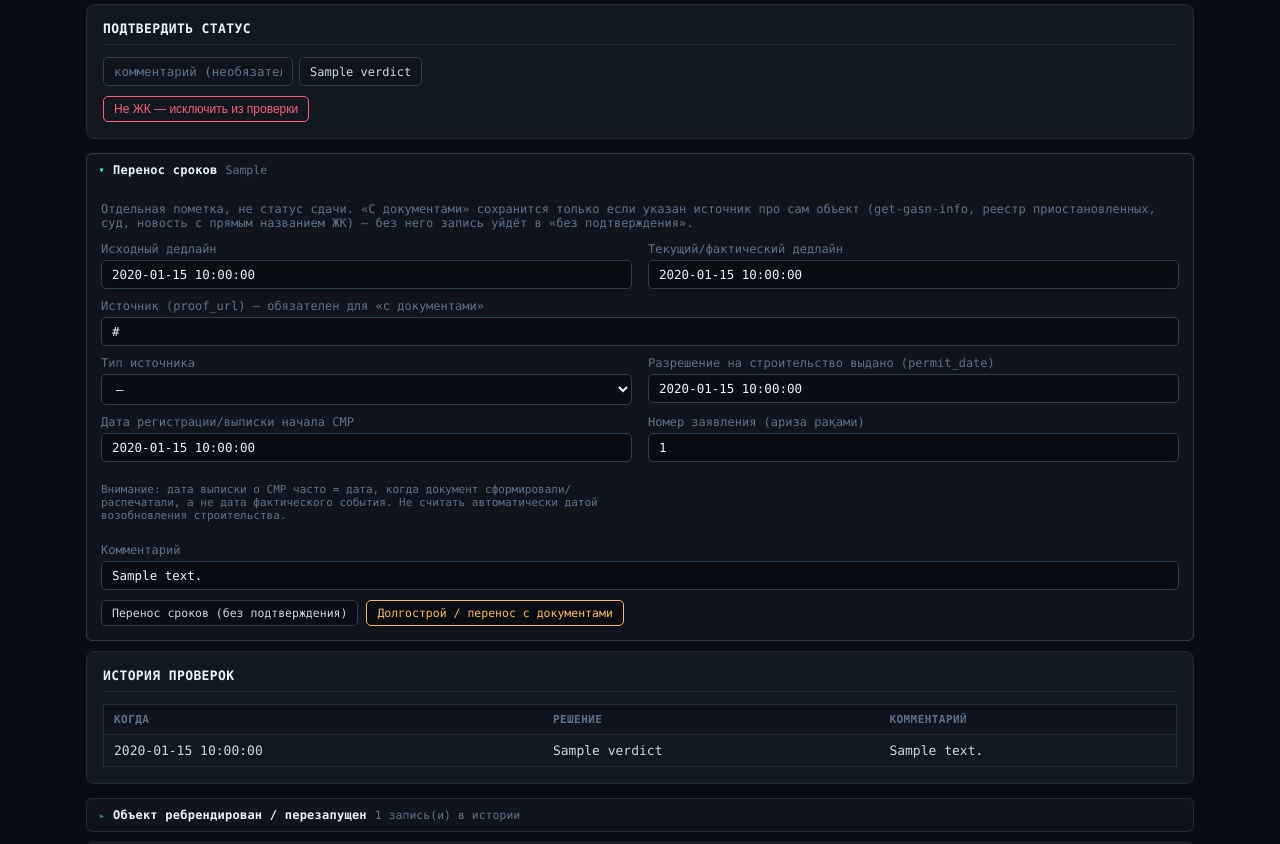
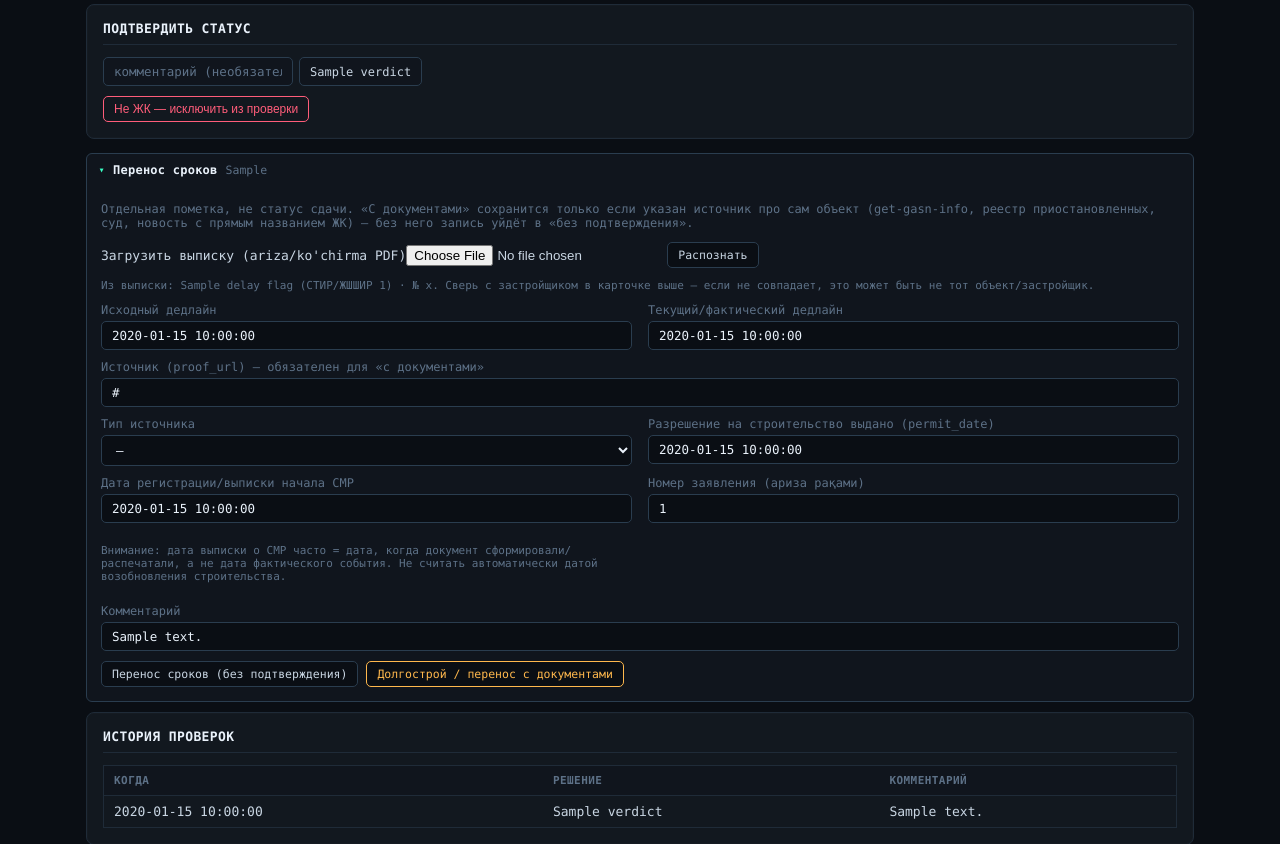
Before and after one commit to amulanga9/CAM, a Flask app: template admin/templates/complex_detail.html in a window 1280 px wide, after a click that opens the changed part. Shown: the part 1036-1880 px from the top of the page. Run offline with Flask 3, Linux system fonts and the light colour scheme; the template is opened without the code that fills it: most values are stand-ins (such as "Sample title", 1, 10 or a date in 2020); form fields are guessed from the names that the template uses.

Commit message:
Parse ariza/ko'chirma PDF uploads to auto-fill delay_flags fields
Extracts application_number, СМР registration date, doc hash, and
applicant name/tax id from the gov.uz registration extract PDF (both
Cyrillic/Latin Uzbek alphabets, company or individual applicant),
tested against 4 real-world samples. Expertise/architecture-council
PDFs use a different table-based layout and are out of scope — not
reliably parseable with plain text regex.

```diff
--- a/admin/app.py
+++ b/admin/app.py
@@ -15,6 +15,7 @@ from pathlib import Path
 
 from flask import Flask, g, redirect, render_template, request, url_for
 
+import ariza_parser
 from import_master import FIELD_ALIASES, build_manual_schema, migrate_complexes, to_float
 
 DB_PATH = Path(__file__).parent / 'cam_admin.db'
@@ -355,6 +356,44 @@ def set_delay_flag(cam_id):
     return redirect(url_for('complex_detail', cam_id=cam_id))
 
 
+@app.route('/complex/<cam_id>/delay/parse-ariza', methods=['POST'])
+def parse_ariza_pdf(cam_id):
+    """Загрузка PDF выписки (ariza/ko'chirma) — поля вытаскиваются автоматически
+    и сохраняются как черновик в delay_flags (delay_type не трогаем, если
+    запись уже есть — пользователь сам решает unconfirmed/confirmed отдельно)."""
+    f = request.files.get('ariza_pdf')
+    if not f or not f.filename:
+        return 'нет файла', 400
+    try:
+        parsed = ariza_parser.parse_file(f.stream)
+    except Exception as e:
+        return render_complex_detail(cam_id, delay_parse_error=str(e))
+
+    db = get_db()
+    existing = db.execute(
+        'SELECT delay_type FROM manual.delay_flags WHERE cam_id=?', (cam_id,)
+    ).fetchone()
+    delay_type = existing['delay_type'] if existing else 'unconfirmed'
+    db.execute('''
+        INSERT INTO manual.delay_flags (
+            cam_id, delay_type, application_number, smr_registration_date,
+            doc_hash, applicant_name, tax_id, updated_at
+        ) VALUES (?,?,?,?,?,?,?,?)
+        ON CONFLICT(cam_id) DO UPDATE SET
+            application_number=excluded.application_number,
+            smr_registration_date=excluded.smr_registration_date,
+            doc_hash=excluded.doc_hash, applicant_name=excluded.applicant_name,
+            tax_id=excluded.tax_id, updated_at=excluded.updated_at
+    ''', (
+        cam_id, delay_type,
+        parsed.get('application_number'), parsed.get('created_at'),
+        parsed.get('doc_hash'), parsed.get('applicant_name'), parsed.get('tax_id'),
+        datetime.now(timezone.utc).isoformat(),
+    ))
+    db.commit()
+    return redirect(url_for('complex_detail', cam_id=cam_id))
+
+
 def dedupe_phases(phases):
     """Несколько листов могут содержать буквально одну и ту же запись
     (тот же статус/дедлайн/факт. сдача) — это не разные корпуса, а просто
@@ -373,7 +412,7 @@ def dedupe_phases(phases):
     return [merged[sig] for sig in order]
 
 
-def render_complex_detail(cam_id, rebrand_form=None, rebrand_error=None):
+def render_complex_detail(cam_id, rebrand_form=None, rebrand_error=None, delay_parse_error=None):
     db = get_db()
     row = db.execute('SELECT * FROM complexes WHERE cam_id=?', (cam_id,)).fetchone()
     if row is None:
@@ -400,6 +439,7 @@ def render_complex_detail(cam_id, rebrand_form=None, rebrand_error=None):
         verdicts=VERDICTS, rebrands=rebrands, phases=phases, holdings=holdings,
         delay_flag=delay_flag, delay_types=DELAY_TYPES, proof_types=PROOF_TYPES,
         rebrand_form=rebrand_form or {}, rebrand_error=rebrand_error,
+        delay_parse_error=delay_parse_error,
     )
 
 
--- /dev/null
+++ b/admin/ariza_parser.py
@@ -0,0 +1,71 @@
+"""
+Парсер "ariza"/"ko'chirma" PDF (выписка о регистрации объекта для начала СМР,
+портал shaffofqurilish.uz / my.gov.uz). Документы встречаются на двух
+алфавитах узбекского (кириллица/латиница) и с опечатками в самих официальных
+формах ("яратилган" / "яратилинган"), поэтому каждое поле описано списком
+вариантов, а не одной регуляркой. Проверено на 4 реальных образцах (юрлицо и
+физлицо-застройщик, оба алфавита, КЎЧИРМА и RUXSATNOMA) — все поля совпали.
+
+Экспертные заключения (xulosa) — другой шаблон с табличной вёрсткой, сюда не
+включены: наивное извлечение текста путает порядок "метка/значение", для
+надёжного парсинга нужна работа с таблицами PDF, а не просто текст.
+"""
+import re
+
+import pypdf
+
+FIELD_VARIANTS = {
+    'created_at': [
+        r"[ҲH]ужжат\s+яратил(?:ган|инган)\s+сана:\s*([0-9-]{10})",
+        r"Hujjat\s+yaratilgan\s+sana:\s*([0-9-]{10})",
+    ],
+    'application_number': [
+        r"Ариза\s+рақами:\s*(\d+)",
+        r"Ariza\s+raqami:\s*(\d+)",
+    ],
+    'tax_id_legal': [  # СТИР — юрлицо
+        r"СТИР:\s*(\d+)",
+        r"STIR:\s*(\d+)",
+    ],
+    'tax_id_individual': [  # ЖШШИР/JShShIR — физлицо (личный номер)
+        r"ЖШШИР:\s*(\d+)",
+        r"JShShIR:\s*(\d+)",
+    ],
+    'doc_title': [
+        r"((?:Қурилиш-монтаж|Qurilish-montaj)[\s\S]{0,150}?(?:КЎЧИРМА|KO['‘’]?CHIRMA|RUXSATNOMA))",
+    ],
+}
+
+NAME_VARIANTS = [
+    r"[ҲH]ужжат\s+берилган:\s*([\s\S]+?)\s*(?=СТИР:|ЖШШИР:)",
+    r"Hujjat\s+berilgan:\s*([\s\S]+?)\s*(?=STIR:|JShShIR:)",
+]
+
+DOC_HASH_RE = r"№\s*([0-9a-fA-F-]{20,})"
+
+
+def extract_text(file_obj):
+    reader = pypdf.PdfReader(file_obj)
+    return '\n'.join(page.extract_text() or '' for page in reader.pages)
+
+
+def _first_match(text, patterns):
+    for pat in patterns:
+        m = re.search(pat, text, re.IGNORECASE)
+        if m:
+            return re.sub(r'\s+', ' ', m.group(1)).replace('"', '').replace('“', '').replace('”', '').strip()
+    return None
+
+
+def parse(text):
+    out = {'doc_hash': _first_match(text, [DOC_HASH_RE])}
+    for field, patterns in FIELD_VARIANTS.items():
+        out[field] = _first_match(text, patterns)
+    out['applicant_name'] = _first_match(text, NAME_VARIANTS)
+    out['tax_id'] = out['tax_id_legal'] or out['tax_id_individual']
+    out['is_individual'] = bool(out['tax_id_individual']) and not out['tax_id_legal']
+    return out
+
+
+def parse_file(file_obj):
+    return parse(extract_text(file_obj))
--- a/admin/import_master.py
+++ b/admin/import_master.py
@@ -350,10 +350,14 @@ def build_manual_schema(conn):
         updated_at        TEXT,
         permit_date            TEXT,   -- Qurilishga ruxsat berilgan sana — дата выдачи разрешения на строительство
         smr_registration_date  TEXT,   -- дата из выписки о регистрации начала СМР (может совпадать с датой генерации документа, а не события)
-        application_number     TEXT    -- Ариза рақами — номер заявления, для сверки документов друг с другом
+        application_number     TEXT,   -- Ариза рақами — номер заявления, для сверки документов друг с другом
+        doc_hash               TEXT,   -- № выписки (уникальный номер документа на repo.gov.uz) — для повторной проверки/дедупа загрузок
+        applicant_name         TEXT,   -- "Ҳужжат берилган" — застройщик/физлицо из самой выписки, для сверки с complexes.developer_name
+        tax_id                 TEXT    -- СТИР (юрлицо) или ЖШШИР (физлицо) из выписки, для сверки с complexes.developer_inn
     );
     ''')
-    for col in ('permit_date', 'smr_registration_date', 'application_number'):
+    for col in ('permit_date', 'smr_registration_date', 'application_number',
+                'doc_hash', 'applicant_name', 'tax_id'):
         try:
             conn.execute(f'ALTER TABLE manual.delay_flags ADD COLUMN {col} TEXT')
         except sqlite3.OperationalError:
--- a/admin/templates/complex_detail.html
+++ b/admin/templates/complex_detail.html
@@ -180,6 +180,21 @@ details.block .block-body button:hover{border-color:var(--accent);color:var(--ac
       Отдельная пометка, не статус сдачи. «С документами» сохранится только если указан источник про сам объект
       (get-gasn-info, реестр приостановленных, суд, новость с прямым названием ЖК) — без него запись уйдёт в «без подтверждения».
     </p>
+
+    <form method="post" action="{{ url_for('parse_ariza_pdf', cam_id=row.cam_id) }}" enctype="multipart/form-data" style="display:flex;gap:8px;align-items:center;margin-bottom:10px">
+      <label style="margin:0">Загрузить выписку (ariza/ko'chirma PDF)<input type="file" name="ariza_pdf" accept="application/pdf" required></label>
+      <button type="submit">Распознать</button>
+    </form>
+    {% if delay_parse_error %}
+    <p style="color:var(--warn);font-size:12px">Не удалось распознать PDF: {{ delay_parse_error }}</p>
+    {% endif %}
+    {% if delay_flag and (delay_flag.doc_hash or delay_flag.applicant_name or delay_flag.tax_id) %}
+    <p style="color:var(--text-dim);font-size:11px">
+      Из выписки: {{ delay_flag.applicant_name or '—' }} (СТИР/ЖШШИР {{ delay_flag.tax_id or '—' }}) · № {{ delay_flag.doc_hash or '—' }}.
+      Сверь с застройщиком в карточке выше — если не совпадает, это может быть не тот объект/застройщик.
+    </p>
+    {% endif %}
+
     <form method="post" action="{{ url_for('set_delay_flag', cam_id=row.cam_id) }}" class="edit-grid">
       <label>Исходный дедлайн<input type="text" name="original_deadline" value="{{ delay_flag.original_deadline if delay_flag else '' }}" placeholder="напр. 2022-10-29"></label>
       <label>Текущий/фактический дедлайн<input type="text" name="current_deadline" value="{{ delay_flag.current_deadline if delay_flag else '' }}" placeholder="напр. 2027-01-01"></label>
```
